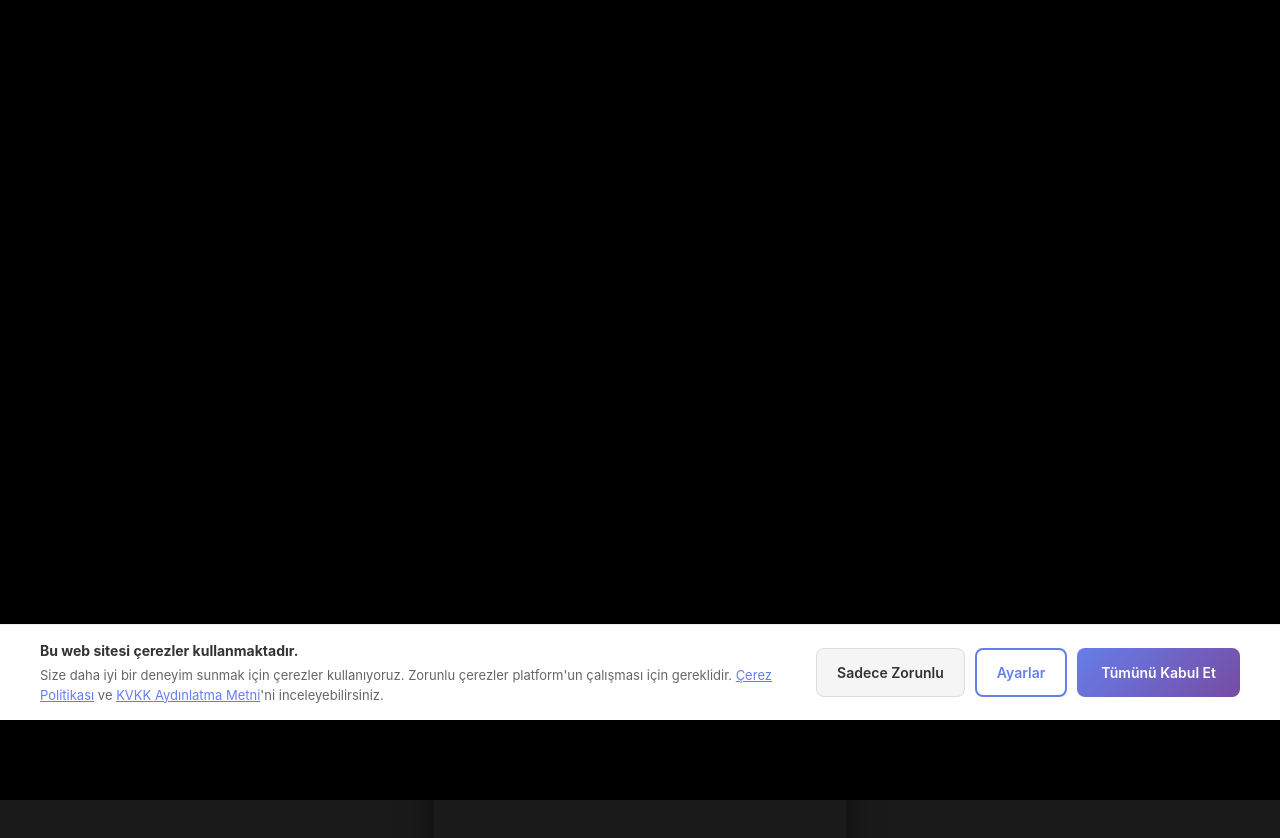
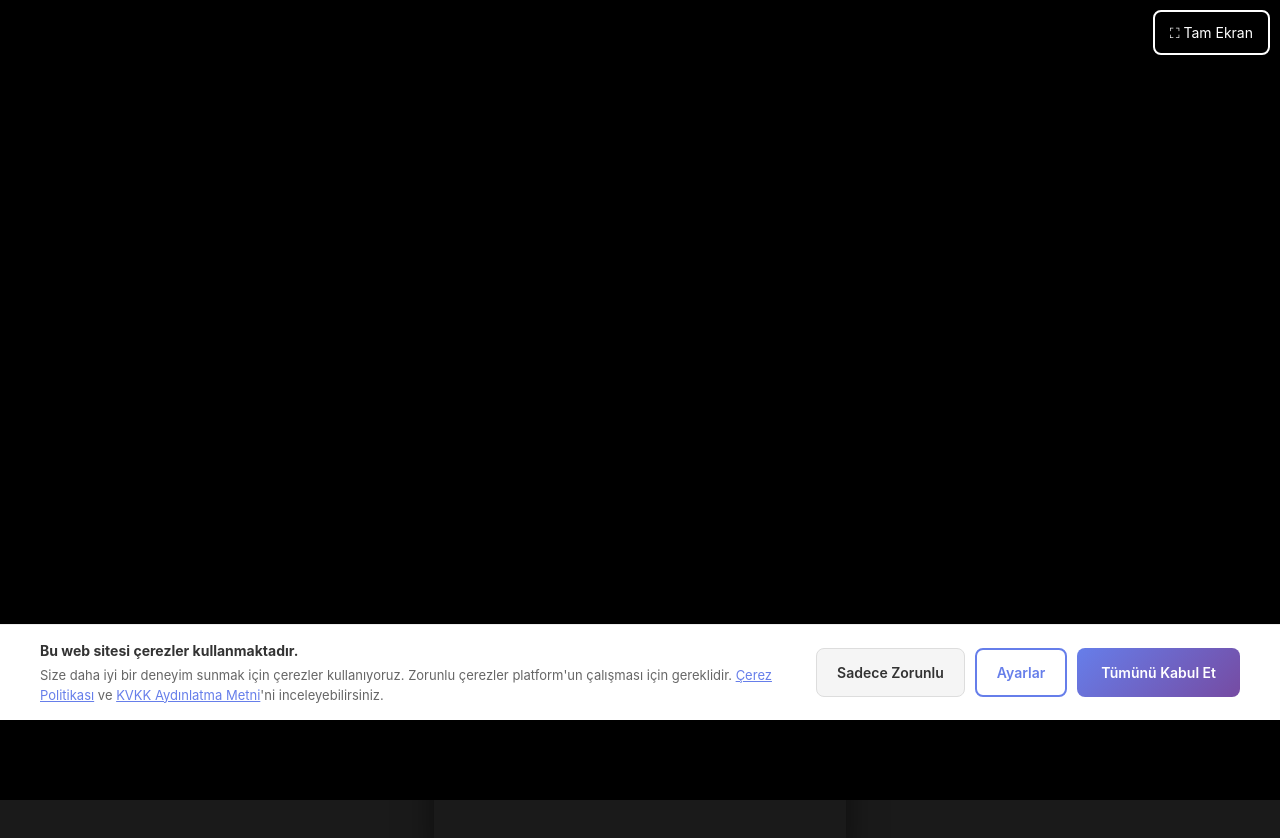
Before and after one commit to onurbeyyy/uinew, a Next.js app: page /game/alienattack in a window 1280 px wide. Shown: the top 838 px of the page. Built offline with nearby package versions, Linux system fonts and the light colour scheme.

Commit message:
Add fullscreen support for AlienAttack game page

```diff
--- a/app/game/alienattack/page.tsx
+++ b/app/game/alienattack/page.tsx
@@ -1,6 +1,6 @@
 'use client';
 
-import { Suspense, useEffect, useCallback, useRef } from 'react';
+import { Suspense, useEffect, useCallback, useRef, useState } from 'react';
 import { useRouter, useSearchParams } from 'next/navigation';
 import { useAuth } from '@/contexts/UserContext';
 
@@ -11,6 +11,8 @@ function AlienAttackContent() {
   const customerCode = searchParams.get('code') || '';
   const scoreSubmittedRef = useRef(false);
   const iframeRef = useRef<HTMLIFrameElement>(null);
+  const containerRef = useRef<HTMLDivElement>(null);
+  const [isFullscreen, setIsFullscreen] = useState(false);
 
   // Müşteri menüsüne geri dön
   const goBackToMenu = useCallback(() => {
@@ -101,11 +103,84 @@ function AlienAttackContent() {
     }
   }, []);
 
+  // Tam ekran fonksiyonu
+  const requestFullscreen = useCallback(async () => {
+    if (!containerRef.current || document.fullscreenElement) return;
+
+    try {
+      await containerRef.current.requestFullscreen();
+      setIsFullscreen(true);
+
+      // Ekranı yatay modda kilitle
+      if (screen.orientation && (screen.orientation as any).lock) {
+        try {
+          await (screen.orientation as any).lock('landscape');
+        } catch (e) {
+          // Desteklenmeyebilir
+        }
+      }
+    } catch (err) {
+      console.log('Tam ekran açılamadı');
+    }
+  }, []);
+
+  // Sayfa açılınca otomatik tam ekran dene
+  useEffect(() => {
+    // Mobil cihazda otomatik tam ekran
+    const isMobile = /Mobi|Android|iPhone|iPad/i.test(navigator.userAgent);
+    if (isMobile) {
+      // Kullanıcı etkileşimi gerektiği için bir dokunuşta tam ekran aç
+      const handleFirstTouch = () => {
+        requestFullscreen();
+        document.removeEventListener('touchstart', handleFirstTouch);
+      };
+      document.addEventListener('touchstart', handleFirstTouch, { once: true });
+
+      return () => {
+        document.removeEventListener('touchstart', handleFirstTouch);
+      };
+    }
+  }, [requestFullscreen]);
+
+  // Yatay mod algılama
+  useEffect(() => {
+    const handleOrientationChange = () => {
+      const isLandscape = window.matchMedia("(orientation: landscape)").matches;
+      const isMobile = /Mobi|Android|iPhone|iPad/i.test(navigator.userAgent);
+
+      if (isLandscape && isMobile && !document.fullscreenElement) {
+        requestFullscreen();
+      }
+    };
+
+    window.addEventListener('orientationchange', handleOrientationChange);
+    const mediaQuery = window.matchMedia("(orientation: landscape)");
+    mediaQuery.addEventListener('change', handleOrientationChange);
+
+    return () => {
+      window.removeEventListener('orientationchange', handleOrientationChange);
+      mediaQuery.removeEventListener('change', handleOrientationChange);
+    };
+  }, [requestFullscreen]);
+
+  // Fullscreen değişikliğini dinle
+  useEffect(() => {
+    const handleFullscreenChange = () => {
+      setIsFullscreen(!!document.fullscreenElement);
+    };
+    document.addEventListener('fullscreenchange', handleFullscreenChange);
+    return () => document.removeEventListener('fullscreenchange', handleFullscreenChange);
+  }, []);
+
   // iframe'den gelen mesajları dinle
   useEffect(() => {
     const handleMessage = (event: MessageEvent) => {
       // Geri mesajı
       if (event.data === 'alienattack-back') {
+        // Fullscreen'den çık
+        if (document.fullscreenElement) {
+          document.exitFullscreen();
+        }
         goBackToMenu();
         return;
       }
@@ -158,7 +233,10 @@ function AlienAttackContent() {
   }
 
   return (
-    <div style={{
+    <div
+      ref={containerRef}
+      onClick={requestFullscreen}
+      style={{
         position: 'fixed',
         top: 0,
         left: 0,
@@ -166,7 +244,8 @@ function AlienAttackContent() {
         height: '100vh',
         backgroundColor: '#000',
         zIndex: 9999
-    }}>
+      }}
+    >
       <iframe
         ref={iframeRef}
         src="/games/alienattack/index.html"
@@ -178,6 +257,27 @@ function AlienAttackContent() {
         allow="accelerometer; autoplay; clipboard-write; encrypted-media; gyroscope"
         allowFullScreen
       />
+      {/* Tam ekran butonu - sadece tam ekran değilse göster */}
+      {!isFullscreen && (
+        <button
+          onClick={requestFullscreen}
+          style={{
+            position: 'absolute',
+            top: '10px',
+            right: '10px',
+            padding: '10px 15px',
+            backgroundColor: 'rgba(0,0,0,0.7)',
+            color: '#fff',
+            border: '2px solid #fff',
+            borderRadius: '8px',
+            fontSize: '14px',
+            cursor: 'pointer',
+            zIndex: 10000
+          }}
+        >
+          ⛶ Tam Ekran
+        </button>
+      )}
     </div>
   );
 }
```
Lines whose indentation alone changed are shown as unchanged.
